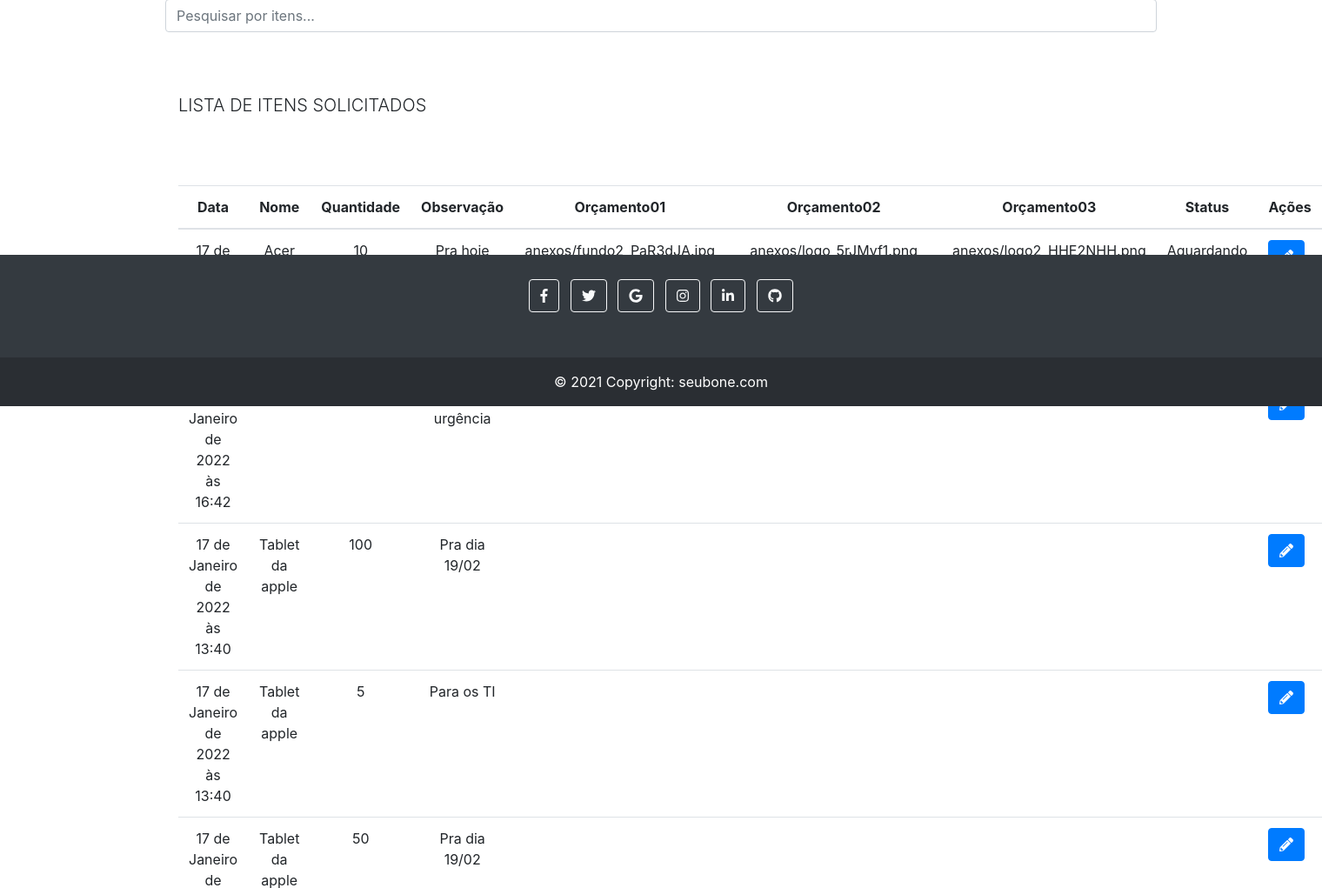
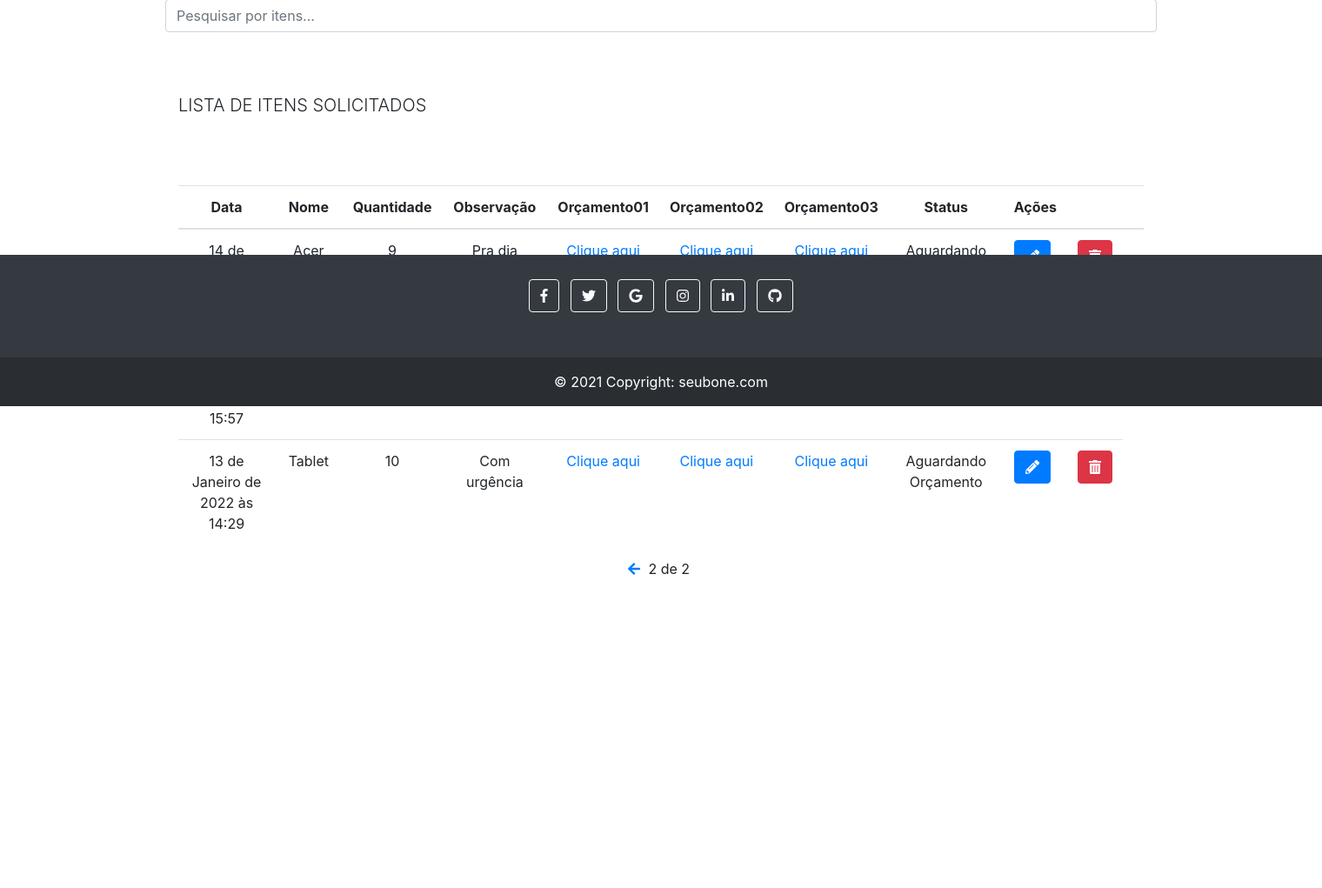
Before and after one commit to Paull20-20/ControleSBversaoFinal, a Django app: page /?page=2 in a window 1520 px wide; the page is wider, and only the part inside the window is pictured. Shown: the part 333-1354 px from the top of that part at 87% size. After the commit the page ends 994 px from the top of that part, so only its background shows below. Run offline with Django 4.2, Linux system fonts and the light colour scheme; a user stored in the database is signed in; data comes from the database, SQL or seed files in the repository; both versions use the stored data as it was after the commit; some libraries are stand-ins or nearby versions.

Commit message:
ajuste link orçamento

```diff
--- a/tasks/templates/base.html
+++ b/tasks/templates/base.html
@@ -72,12 +72,12 @@ html, body{
     background-color: #ffffff;
 }
 
-
+/*Faz o footer ficar fixo no final da página*/
 footer{
     position: fixed;
     bottom:0;
     left:0;
-    margin-top: 100px;
+    margin-top: 70px;
     width: 100%;
 }
 
--- a/tasks/templates/tasks/addtask.html
+++ b/tasks/templates/tasks/addtask.html
@@ -143,7 +143,7 @@
        <h5 class="text-uppercase font-weight-light text-monospace">Solicite um item:</h5>
        <br>
 
-       <form method="POST" >
+       <form method="POST"  enctype="multipart/form-data">
           {% csrf_token %}
           {{ form.as_p }}
           <br>
@@ -154,5 +154,4 @@
 </div>
 
 
-
 {% endblock %}
--- a/tasks/templates/tasks/edittask.html
+++ b/tasks/templates/tasks/edittask.html
@@ -115,7 +115,7 @@
                    <!--<h2><span>Editando solicitação do: {{task.nomeItem}}</span></h2>-->
                    <h6 class="text-uppercase font-weight-light text-monospace">Editar solicitação do: {{task.nomeItem}}</h6>
                    <br>
-                   <form method="POST" >
+                   <form method="POST" enctype="multipart/form-data">
                       {% csrf_token %}
                       {{ form.as_p }}
                       <br>
--- a/tasks/templates/tasks/list.html
+++ b/tasks/templates/tasks/list.html
@@ -241,11 +241,9 @@ div.botao{
                 <td style="text-align: center;" >{{task.nomeItem}}</td>
                 <td style="text-align: center;" >{{task.quantidade}}</td>
                 <td style="text-align: center;" >{{task.observação}}</td>
-                <!--<td style="text-align: center;" ><a href="{{task.anexo01}}">anexo01</a></td>-->
-                <!--<th style="text-align: center;" ><a href="{{ task.anexo01}}">Ver</a></th>-->
-                <td style="text-align: center;" >{{task.orçamento01}}</td>
-                <td style="text-align: center;" >{{task.orçamento02}}</td>
-                <td style="text-align: center;" >{{task.orçamento03}}</td>
+                <td style="text-align: center;" ><a href="{{task.orçamento01}}" >Clique aqui</a></td>
+                <td style="text-align: center;" ><a href="{{task.orçamento02}}" >Clique aqui</a></td>
+                <td style="text-align: center;" ><a href="{{task.orçamento03}}" >Clique aqui</a></td>
 
 
 
@@ -303,6 +301,7 @@ div.botao{
             </tbody>
         </table>
 
+
         <div class="pagination" >
             <span class="step-links" >
                 <!--Lógica para página anterior-->
@@ -321,6 +320,14 @@ div.botao{
                 {% endif %}
             </span>
         </div>
+        <br>
+        <br>
+        <br>
+        <br>
+        <br>
+        <br>
+        <br>
+        <br>
 
         </div>
     </div>
--- a/tasks/urls.py
+++ b/tasks/urls.py
@@ -10,8 +10,8 @@ from . import views
 
 # Importação para não precisar criar uma url para visualizar os anexos
 # ATENÇÃO: Só funciona em quanto está em desenvolvimento!!! Após deploy deve-se criar uma url mesmo
-#from django.conf import settings
-#from django.conf.urls.static import static
+from django.conf import settings
+from django.conf.urls.static import static
 # ...
 
 urlpatterns = [
@@ -22,11 +22,13 @@ urlpatterns = [
     path('edit/<int:id>', views.editTask, name="edit-task"),
     path('delete/<int:id>', views.deleteTask, name="delete-task"),
     path('painel/', views.painel, name='painel'),
-    #path('uploads/anexos', views.uploads, name="uploads"),
+    path('uploads/anexos/', views.uploads, name="uploads"),
+    #path('anexos/', views.anexos, name="anexos"),
 
-]
+] + static(settings.MEDIA_URL, document_root=settings.MEDIA_ROOT)
 
 # Verificação para recuperar o anexo e visualizar!
 # ATENÇÃO: Só funciona em quanto está em desenvolvimento!!! Após deploy deve-se criar uma url mesmo
+
 #if settings.DEBUG:
  #   urlpatterns += static(settings.MEDIA_URL, document_root=settings.MEDIA_ROOT)
--- a/tasks/views.py
+++ b/tasks/views.py
@@ -5,8 +5,9 @@ from django.http import HttpResponse
 from .forms import TaskForm
 from django.contrib import messages #serve para criar mensagens a cada ação com interação no banco de dados
 import datetime
+from .models import Task
+from django.core.files.storage import FileSystemStorage #import para visualizar anexos
 
-from .models import Task
 
 #Aqui criamos uma constante e nela configuramos o que cada url deve fazer
 
@@ -22,7 +23,7 @@ def taskList(request):
     tasks_list = Task.objects.all().order_by('-created_at').filter(user=request.user) #pegando todos os objects do banco, ordenando do mais novo para o mais antigo
 
 
-    paginator = Paginator(tasks_list, 10)
+    paginator = Paginator(tasks_list, 7)
     page = request.GET.get('page')
 
     tasks = paginator.get_page(page)
@@ -83,6 +84,14 @@ def painel(request):
     return render(request, 'tasks/painel.html')
 
 
+def uploads(request):
+    if request.method == 'POST':
+        uploaded_file = request.FILES['document']
+        fs = FileSystemStorage()
+        fs.save(uploaded_file.name, uploaded_file)
+    return render(request, 'upload.html')
+
+
 #def uploads(request):
  #   task = get_object_or_404(Task, pk=id)
   #  return render(request, 'uploads/anexos/url/')
--- a/todo/settings.py
+++ b/todo/settings.py
@@ -129,7 +129,7 @@ STATIC_URL = 'static/'
 
 # Arquivos de media/upload
 
-MEDIA_ROOT = os.path.join(BASE_DIR, 'uploads')
+MEDIA_ROOT = os.path.join(BASE_DIR, "uploads") #caminho absoluto da url
 MEDIA_URL = '/uploads/' # Aqui basicamente gera um link para clicar e visualizar o anexo recebido/enviado!
 
 # Default primary key field type
```
Also changed, not shown: tasks/templates/upload.html (added, +15 -0 lines), todo/urls.py (+4 -5 lines), db.sqlite3, tasks/migrations/0011_alter_task_orçamento01_alter_task_orçamento02_and_more.py (added), tasks/migrations/0012_alter_task_orçamento01_alter_task_orçamento02_and_more.py (added), tasks/migrations/0013_alter_task_orçamento01_alter_task_orçamento02_and_more.py (added), tasks/migrations/0014_rename_orçamento01_task_orcamento01_and_more.py (added), tasks/migrations/0015_rename_orcamento01_task_orçamento01_and_more.py (added), uploads/anexos/fundo2_PaR3dJA.jpg (added), uploads/anexos/logo2_HHE2NHH.png (added), uploads/anexos/logo_5rJMvf1.png (added).
